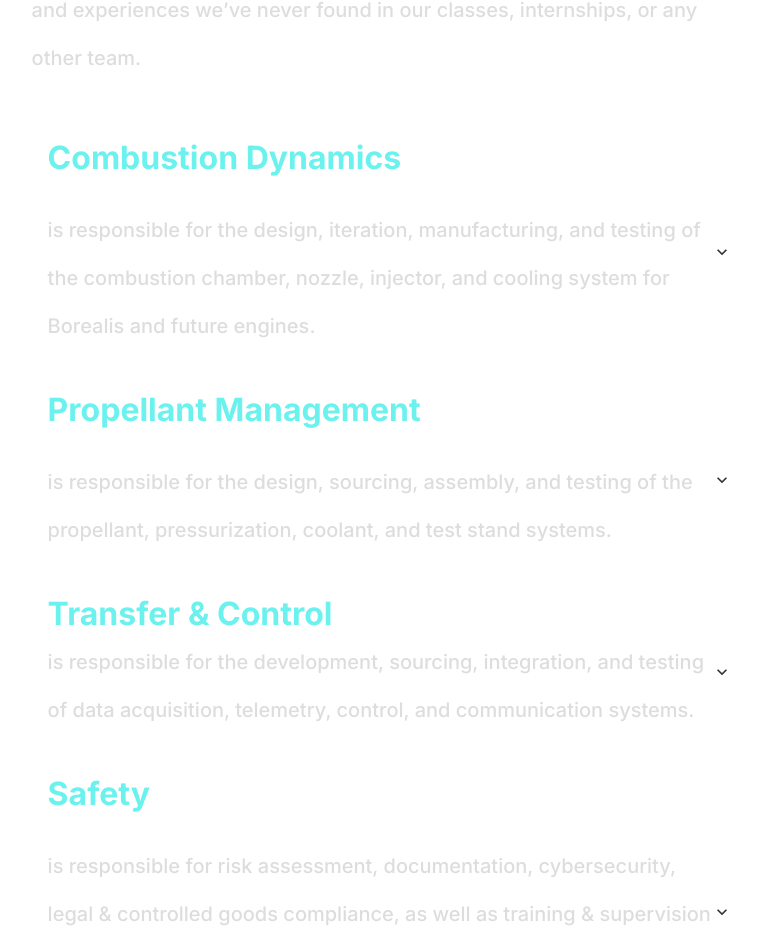
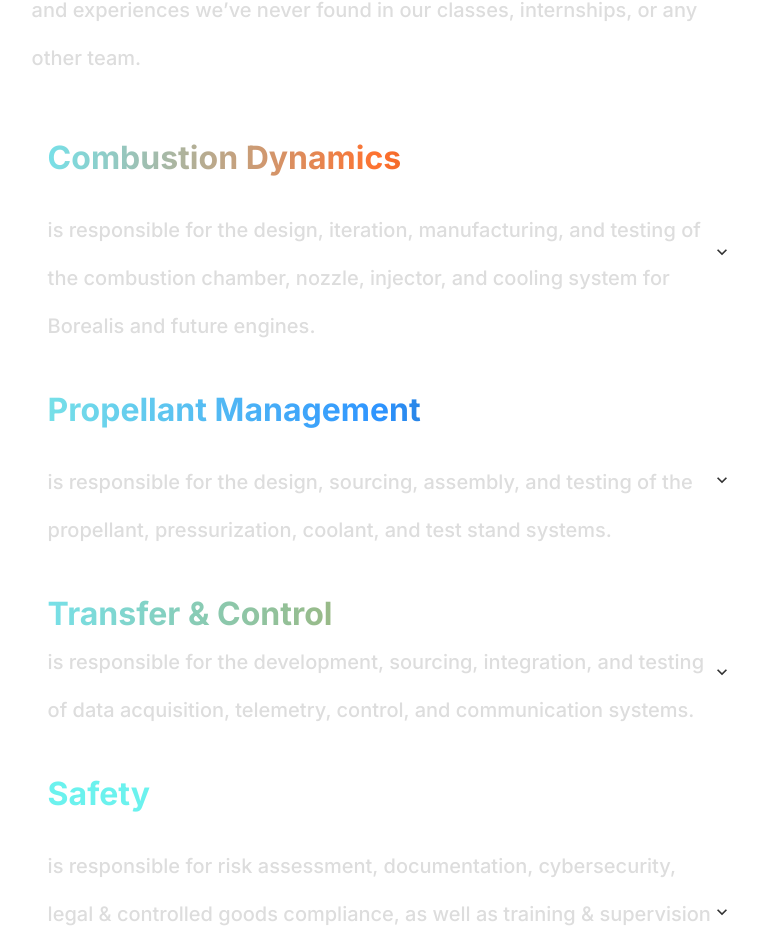
Before and after one commit to ryepropgroup/mach-website, a Next.js app: page /mach-website/team in a window 1280 px wide. Shown: the part 1752-2683 px from the top of the page, without its empty margins (250-1008 px from the left). Built offline with nearby package versions, Linux system fonts and the light colour scheme.

Commit message:
fix: gradient temp changes

```diff
--- a/src/pages/team.tsx
+++ b/src/pages/team.tsx
@@ -20,9 +20,12 @@
 import Header from "@/config";
 import {
   bgStyle,
+  cdHeadingStyle,
   headingStyle,
   introStyleSecond,
   listItemStyle,
+  pmHeadingStyle,
+  tcHeadingStyle,
   teamDetailsStyle,
   teamHeadingStyle,
 } from "@/styles";
@@ -83,7 +86,7 @@
             <AccordionItem style={{ borderTopWidth: 0, borderBottomWidth: 0 }}>
               <AccordionButton>
                 <Box>
-                  <Heading {...teamHeadingStyle}>
+                  <Heading {...cdHeadingStyle}>
                     {/*TODO: make umar color idk*/}Combustion Dynamics
                   </Heading>
                   <br />
@@ -125,7 +128,7 @@
             <AccordionItem style={{ borderTopWidth: 0, borderBottomWidth: 0 }}>
               <AccordionButton>
                 <Box>
-                  <Heading {...teamHeadingStyle}>
+                  <Heading {...pmHeadingStyle}>
                     {/*TODO: make umar color idk*/}Propellant Management
                   </Heading>
                   <br />
@@ -173,7 +176,7 @@
             <AccordionItem style={{ borderTopWidth: 0, borderBottomWidth: 0 }}>
               <AccordionButton>
                 <Box>
-                  <Heading {...teamHeadingStyle}>
+                  <Heading {...tcHeadingStyle}>
                     {/*TODO: make umar color idk*/}Transfer & Control
                   </Heading>
                   <Text {...teamDetailsStyle} textAlign="left">
--- a/src/styles.ts
+++ b/src/styles.ts
@@ -23,6 +23,33 @@
   fontWeight: 700,
 };
 
+export const cdHeadingStyle: HeadingProps = {
+  bgClip: "text",
+  bgGradient: "linear(to-r, cyan.300, red.400, red.900)",
+  fontFamily: "Inter, sans-serif",
+  fontSize: "4xl",
+  fontWeight: 700,
+  lineHeight: "48px",
+  textAlign: "left",
+};
+export const pmHeadingStyle: HeadingProps = {
+  bgClip: "text",
+  bgGradient: "linear(to-r, cyan.300, blue.400, blue.900)",
+  fontFamily: "Inter, sans-serif",
+  fontSize: "4xl",
+  fontWeight: 700,
+  lineHeight: "48px",
+  textAlign: "left",
+};
+export const tcHeadingStyle: HeadingProps = {
+  bgClip: "text",
+  bgGradient: "linear(to-r, cyan.300, orange.600)",
+  fontFamily: "Inter, sans-serif",
+  fontSize: "4xl",
+  fontWeight: 700,
+  lineHeight: "48px",
+  textAlign: "left",
+};
 export const introStyleFirst: TextProps = {
   color: "gray.100",
   fontFamily: "Inter, sans-serif",
--- a/src/theme.ts
+++ b/src/theme.ts
@@ -67,5 +67,41 @@
       "800": "#0F5257",
       "900": "#07292C",
     },
+    red: {
+      "50": "#FFEEE5",
+      "100": "#FFCFB8",
+      "200": "#FFB08A",
+      "300": "#FF905C",
+      "400": "#FF712E",
+      "500": "#FF5200",
+      "600": "#CC4200",
+      "700": "#993100",
+      "800": "#662100",
+      "900": "#331000",
+    },
+    blue: {
+      "50": "#E5F2FF",
+      "100": "#B8DAFF",
+      "200": "#8AC3FF",
+      "300": "#5CABFF",
+      "400": "#2E94FF",
+      "500": "#007CFF",
+      "600": "#0064CC",
+      "700": "#004B99",
+      "800": "#003266",
+      "900": "#001933",
+    },
+    orange: {
+      "50": "#FEF6E6",
+      "100": "#FDE6BA",
+      "200": "#FBD78D",
+      "300": "#FAC761",
+      "400": "#F8B734",
+      "500": "#F7A708",
+      "600": "#C68606",
+      "700": "#946405",
+      "800": "#634303",
+      "900": "#312102",
+    },
   },
 });
```
